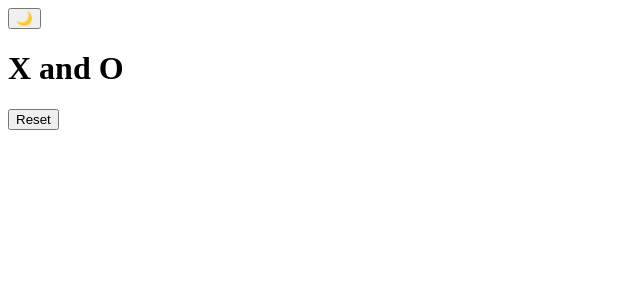
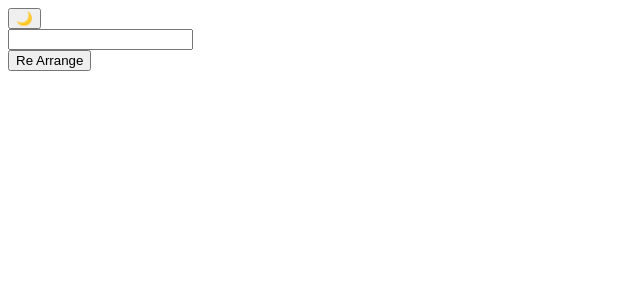
Before and after one commit to dodomyg/React_Quests, a React (Create React App) app: page / in a window 1280 px wide. Shown: the top 300 px of the page, without its empty margins (0-640 px from the left). Built offline with nearby package versions, Linux system fonts and the light colour scheme.

Commit message:
added array re arrange ment and  poll widget

```diff
--- a/src/App.js
+++ b/src/App.js
@@ -35,6 +35,8 @@ import UseRefx from "./hooks/UseRefx";
 import Accordation from "./hooks/Accordation";
 import InfiniteScrolling from "./hooks/InfiniteScrolling";
 import XandO from "./hooks/XandO";
+import PollWidget from "./hooks/PollWidget";
+import ChangeOrder from "./hooks/ChangeOrder";
 const LazyLoadingComponent = React.lazy(() =>
   import("../src/hooks/LazyLoading")
 );
@@ -102,7 +104,9 @@ const App = () => {
       {/* <UseRefx /> */}
       {/* <Accordation/> */}
       {/* <InfiniteScrolling/> */}
-      <XandO/>
+      {/* <XandO/> */}
+      {/* <PollWidget/> */}
+      <ChangeOrder/>
     </div>
   );
 };
--- /dev/null
+++ b/src/hooks/ChangeOrder.jsx
@@ -0,0 +1,79 @@
+import { useEffect, useState } from "react";
+
+const ChangeOrder = () => {
+  const [data, setData] = useState([]);
+  const [name, setName] = useState("");
+  const [re,setRe] = useState(false);
+  useEffect(() => {
+    if (localStorage.getItem("names")) {
+      setData(JSON.parse(localStorage.getItem("names")));
+    }
+  }, []);
+  return (
+    <div className="my-5 mx-4">
+      <input
+        className="p-2 border border-black rounded-lg"
+        type="text"
+        value={name}
+        onKeyDown={(e) => {
+          if (e.key === "Enter") {
+            if (name.trim() === "") {
+              alert("Please enter a valid name");
+              return;
+            }
+            if (data?.length > 0) {
+              setData([...data, name]);
+              localStorage.setItem("names", JSON.stringify([...data, name]));
+            } else {
+              setData([name]);
+            }
+            setName("");
+          }
+        }}
+        onChange={(e) => setName(e.target.value)}
+      />
+
+      <div className="m-2">
+        <button onClick={()=>setRe(true)}>Re Arrange</button>
+        {re && <button className="ml-3" onClick={()=>localStorage.setItem("names", JSON.stringify(data))}>Savee</button>}
+
+        {data?.length > 0 &&
+          data?.map((n, i) => (
+            <div className="flex items-center justify-between my-3 py-2 px-1 w-50% bg-blue-gray-300 cursor-pointer" key={i}>
+              <span className="text-lg">
+                {i + 1} : {n}
+              </span>
+              {
+                !re ?  <button onClick={()=>{
+                const updated = data?.filter((name)=>name!==n);
+                setData(updated);
+                localStorage.setItem("names", JSON.stringify(updated));
+              }}>
+                Del
+              </button>
+              :
+              <div className="flex items-center">
+              {i>0 && <span onClick={()=>{
+                const dummy = [...data]
+                const temp = data[i-1];
+                dummy[i-1] = dummy[i];
+                dummy[i] = temp;
+                setData(dummy);
+              }} className="">⬆</span>}
+              {i<data?.length-1 && <span onClick={()=>{
+                const dummy = [...data]
+                const temp = dummy[i+1];
+                dummy[i+1] = dummy[i]
+                dummy[i] = temp;
+                setData(dummy);
+              }} className="ml-2">⬇</span>}
+              </div>
+              }
+            </div>
+          ))}
+      </div>
+    </div>
+  );
+};
+
+export default ChangeOrder;
--- /dev/null
+++ b/src/hooks/PollWidget.jsx
@@ -0,0 +1,42 @@
+import React, { useState } from "react";
+
+const PollWidget = () => {
+  const [vote, setVote] = useState({
+    "PSG": 4,
+    "Inter": 3,
+  });
+  const [show,setShow] = useState(false);
+  const voteOnclick = (team) => {
+    setVote((prev)=>({...prev,[team]: prev[team] + 1}));
+    setShow(true);
+  };
+
+  return (
+    <div className="flex items-center w-100 justify-center h-[50vh]">
+      <div className="border border-black rounded-md p-2 w-[400px]">
+        <h2 className="py-2 font-bold">Who is winning today ? </h2>
+
+        <div className="flex flex-col gap-3 px-2">
+          <button
+            disabled={show}
+            onClick={(e) => voteOnclick("PSG")}
+            className={`p-1 w-full rounded-lg  text-start ${show ? "bg-green-200" : "bg-gray-100"}`}
+          >
+            <p>PSG<span>{show && vote.PSG}</span></p>
+
+          </button>
+          <button
+            disabled={show}
+            onClick={(e) => voteOnclick("Inter")}
+            className={`p-1 w-full rounded-lg  text-start ${show ? "bg-green-200" : "bg-gray-100"}`}
+          >
+            <p>Inter<span>{show && vote.Inter}</span></p>
+            <span>{show && vote.Inter}</span>
+          </button>
+        </div>
+      </div>
+    </div>
+  );
+};
+
+export default PollWidget;
```
